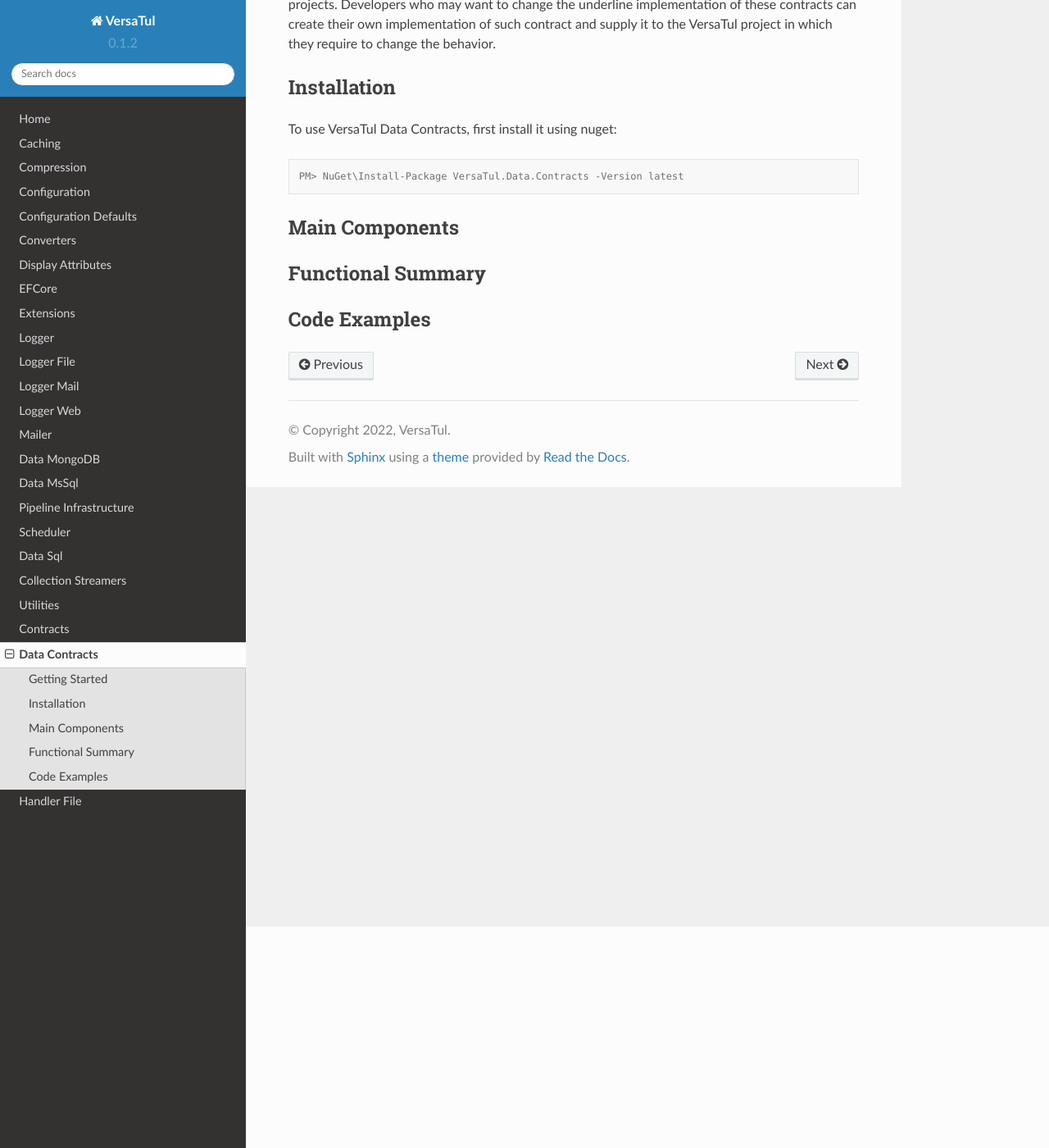
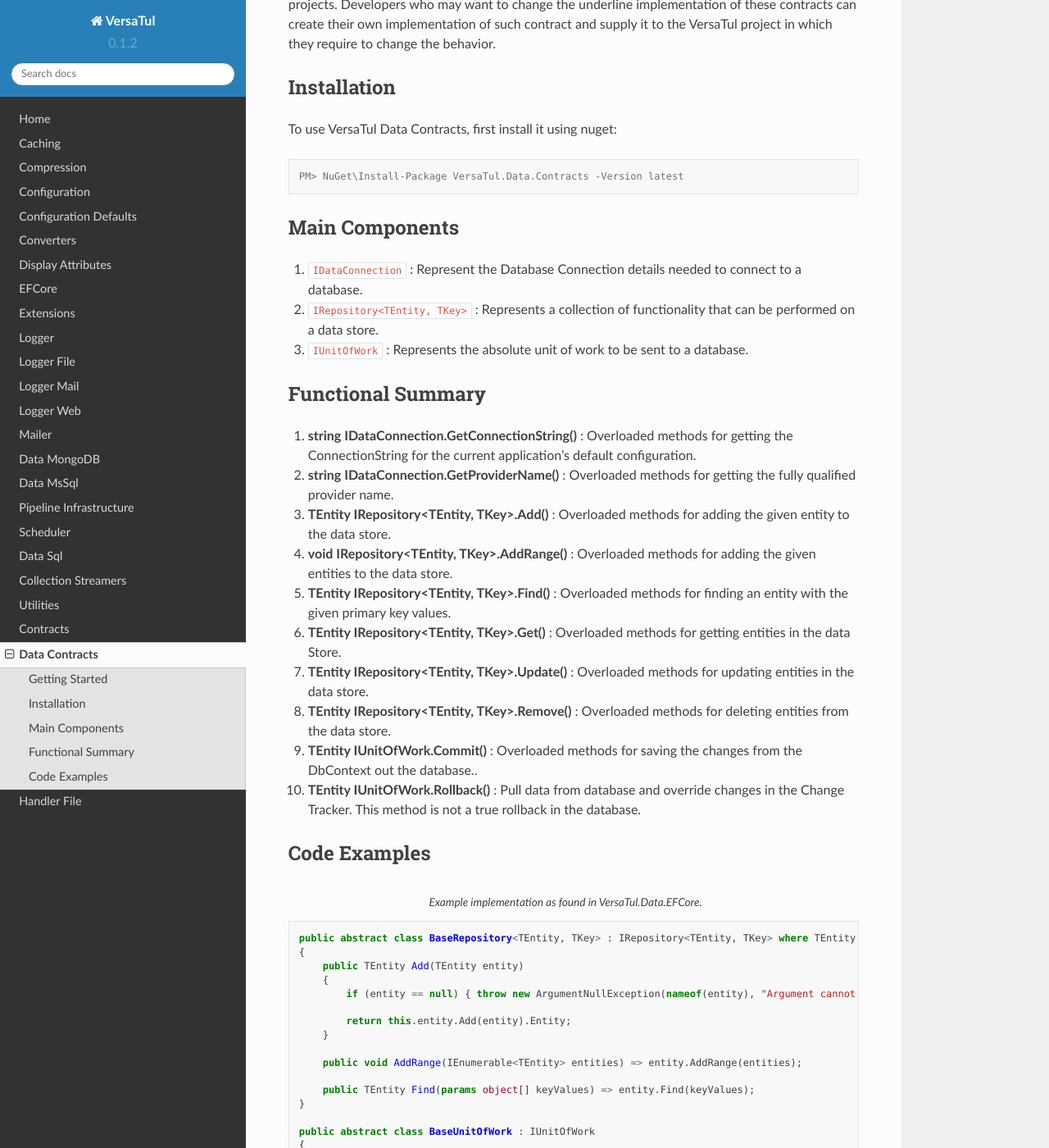
Before and after one commit to BjornWilliams/DocsVersaTul, a Sphinx documentation site: the page built from docs/source/data-contracts.rst, in a window 1280 px wide and 1400 px high, scrolled down 270 px. Shown: the whole window at 82% size. Built offline with Sphinx 7.4.7 and the Read the Docs theme 2.0.0, drawn with Linux system fonts in a browser that asks for light colours; some of the changed text lies outside the part shown.

Commit message:
Update data-contracts.rst

```diff
--- a/docs/source/data-contracts.rst
+++ b/docs/source/data-contracts.rst
@@ -19,9 +19,67 @@
 
 Main Components
 ----------------
+#. ``IDataConnection`` : Represent the Database Connection details needed to connect to a database.
+#. ``IRepository<TEntity, TKey>`` : Represents a collection of functionality that can be performed on a data store.
+#. ``IUnitOfWork`` : Represents the absolute unit of work to be sent to a database.
 
 Functional Summary
 ------------------
+#. **string IDataConnection.GetConnectionString()** : Overloaded methods for getting the ConnectionString for the current application's default configuration.
+#. **string IDataConnection.GetProviderName()** : Overloaded methods for getting the fully qualified provider name.
+#. **TEntity IRepository<TEntity, TKey>.Add()** : Overloaded methods for adding the given entity to the data store.
+#. **void IRepository<TEntity, TKey>.AddRange()** : Overloaded methods for adding the given entities to the data store.
+#. **TEntity IRepository<TEntity, TKey>.Find()** : Overloaded methods for finding an entity with the given primary key values.
+#. **TEntity IRepository<TEntity, TKey>.Get()** : Overloaded methods for getting entities in the data Store.
+#. **TEntity IRepository<TEntity, TKey>.Update()** : Overloaded methods for updating entities in the data store.
+#. **TEntity IRepository<TEntity, TKey>.Remove()** : Overloaded methods for deleting entities from the data store.
+#. **TEntity IUnitOfWork.Commit()** : Overloaded methods for saving the changes from the DbContext out the database..
+#. **TEntity IUnitOfWork.Rollback()** : Pull data from database and override changes in the Change Tracker. This method is not a true rollback in the database.
 
 Code Examples
 -------------
+
+.. code-block:: c#
+    :caption: Example implementation as found in VersaTul.Data.EFCore.
+
+    public abstract class BaseRepository<TEntity, TKey> : IRepository<TEntity, TKey> where TEntity : class, new()
+    {
+        public TEntity Add(TEntity entity)
+        {
+            if (entity == null) { throw new ArgumentNullException(nameof(entity), "Argument cannot be null."); }
+
+            return this.entity.Add(entity).Entity;
+        }
+
+        public void AddRange(IEnumerable<TEntity> entities) => entity.AddRange(entities);
+
+        public TEntity Find(params object[] keyValues) => entity.Find(keyValues);
+    }
+
+    public abstract class BaseUnitOfWork : IUnitOfWork
+    {
+        public int Commit() => DataContext.SaveChanges();
+
+        public void Rollback()
+        {
+            DataContext
+                .ChangeTracker
+                .Entries()
+                .ToList()
+                .ForEach(set => set.Reload());
+        }
+    }
+
+    public class ConnectionInfo : IConnectionInfo
+    {
+        public ConnectionInfo(string connectionString, string providerName)
+        {
+            ConnectionString = connectionString;
+
+            ProviderName = providerName;
+        }
+
+        public string ConnectionString { get; }
+
+        public string ProviderName { get; }
+    }
```
